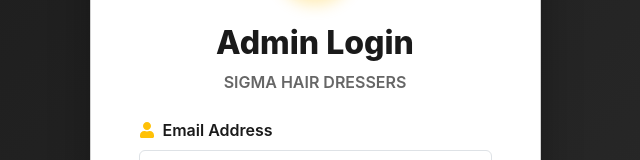
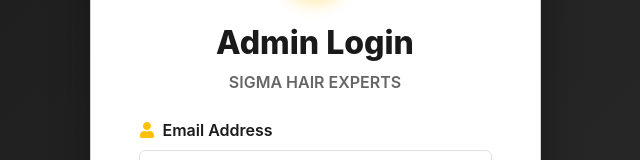
Before and after one commit to shopmanagementsystempk/Hair-Saloon, a React (Create React App) app: page /admin/login in a window 1280 px wide. Shown: the part 276-436 px from the top of the page, without its empty margins (325-965 px from the left). Built offline with nearby package versions, Linux system fonts and the light colour scheme; no server answers.

Commit message:
Update AdminLogin.js

```diff
--- a/src/pages/admin/AdminLogin.js
+++ b/src/pages/admin/AdminLogin.js
@@ -41,7 +41,7 @@
                                         <FaLock />
                                     </div>
                                     <h2 className="login-title">Admin Login</h2>
-                                    <p className="login-subtitle">SIGMA HAIR DRESSERS</p>
+                                    <p className="login-subtitle">SIGMA HAIR EXPERTS</p>
                                 </div>
 
                                 {error && (
```
